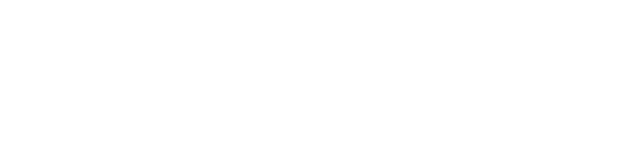
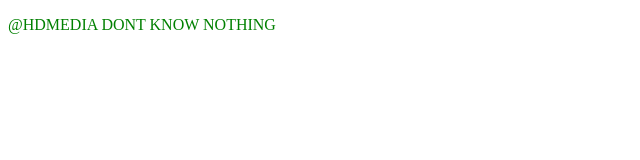
Before and after one commit to Hdmedia09/sample, a plain HTML site: page index.html in a window 1280 px wide. Shown: the whole page, without its empty margins (0-640 px from the left). Drawn offline with Linux system fonts and the light colour scheme.

Commit message:
Update index.html

```diff
--- a/index.html
+++ b/index.html
@@ -3,9 +3,9 @@
 <head>
     <meta charset="UTF-8">
     <meta name="viewport" content="width=device-width, initial-scale=1.0">
-    <title>Document</title>
+    <title>the sample</title></title>
 </head>
 <body>
-
+    <p style="color: green">@HDMEDIA  DONT KNOW NOTHING</p>
 </body>
 </html>
```
